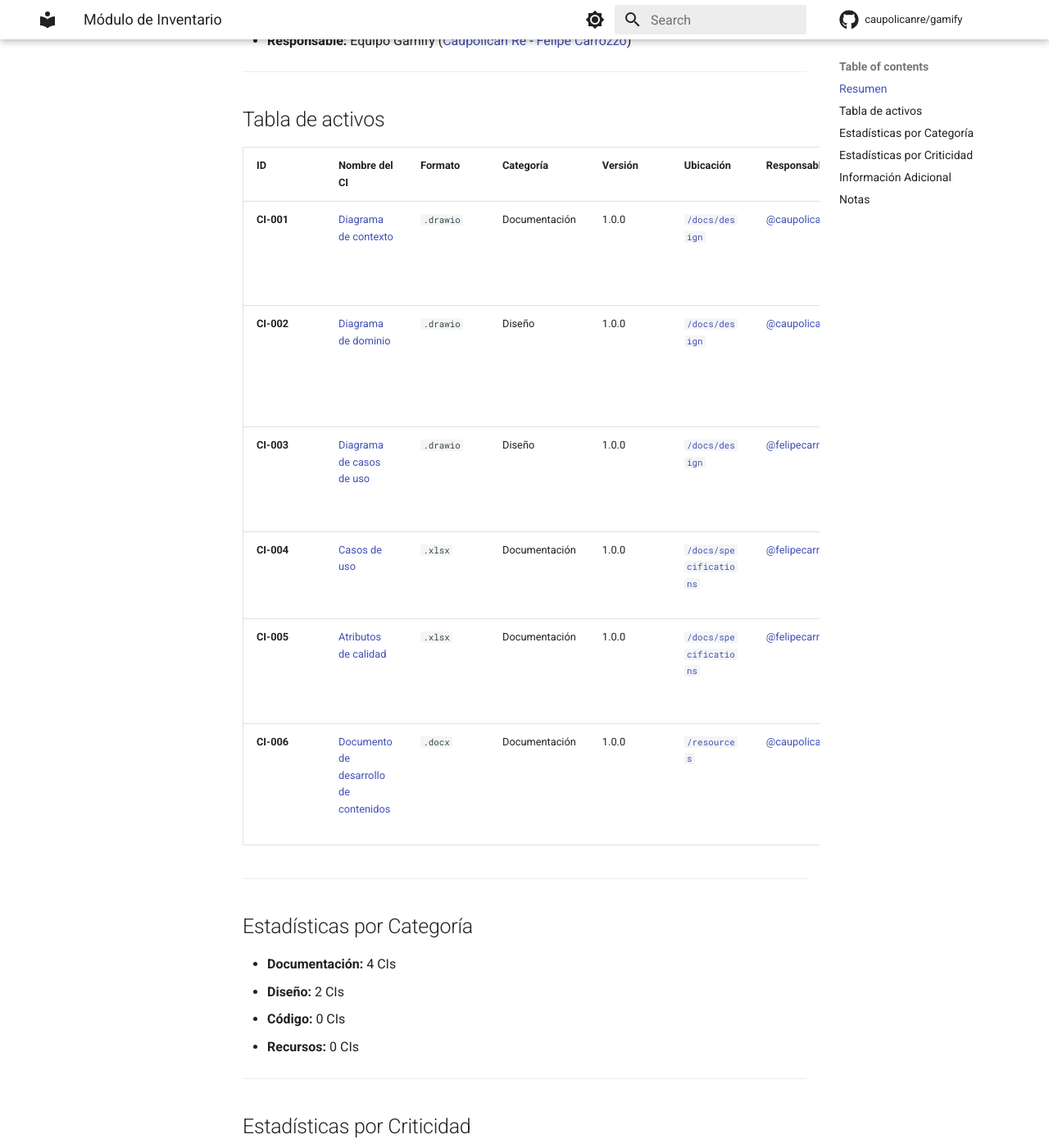
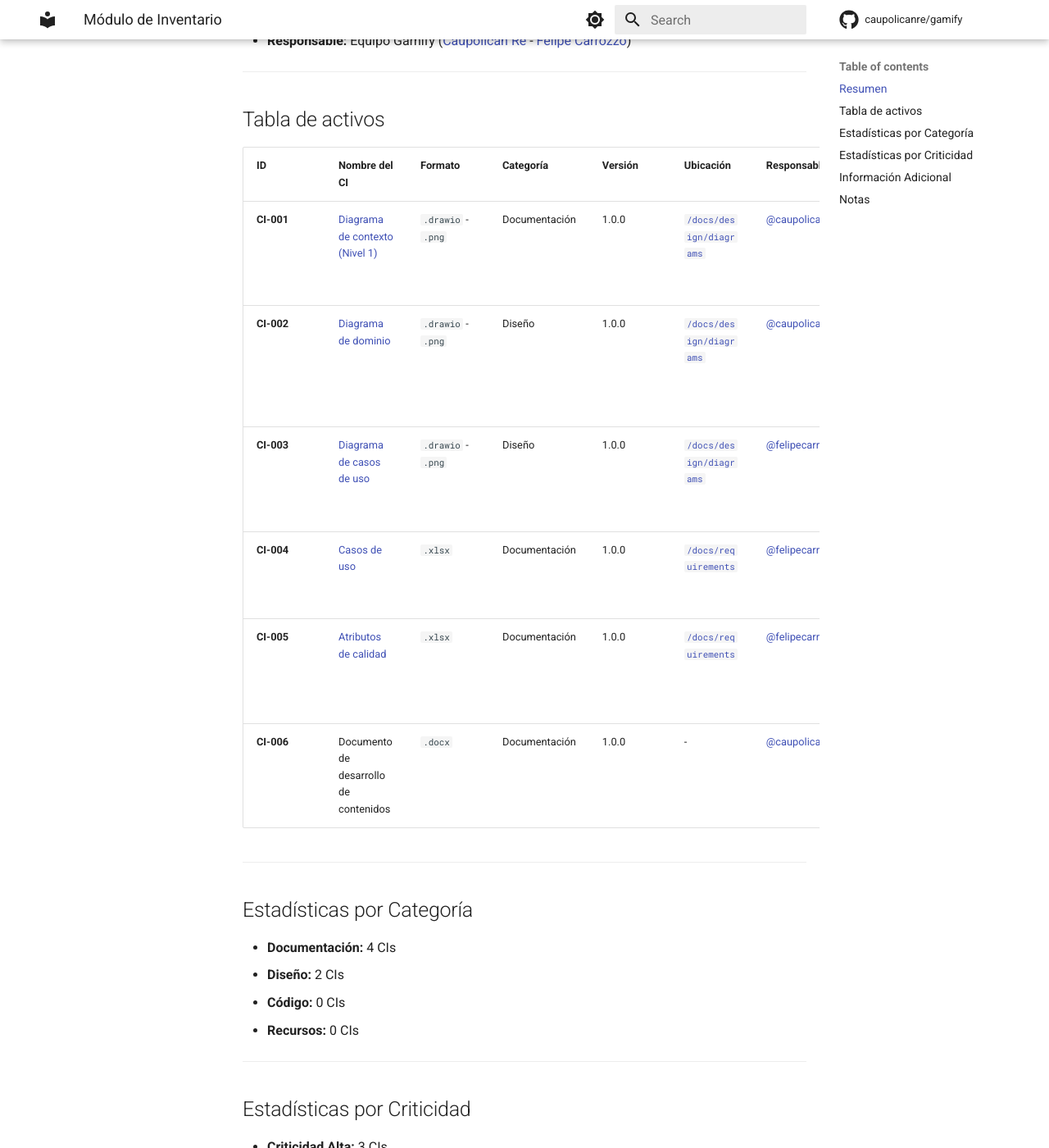
Before and after one commit to caupolicanre/software-engineering-gamify, an MkDocs documentation site: the page built from docs/CI_INVENTORY.md, in a window 1280 px wide and 1400 px high, scrolled down 435 px. Shown: the whole window at 82% size. Built offline with MkDocs 1.6.1 and Material for MkDocs 9.7.7, drawn with Linux system fonts in a browser that asks for light colours; comment, search, counter and statistics services are not loaded.

Commit message:
docs: update CI inventory with file links and formats

```diff
--- a/docs/CI_INVENTORY.md
+++ b/docs/CI_INVENTORY.md
@@ -14,12 +14,12 @@
 
 | ID | Nombre del CI | Formato | Categoría | Versión | Ubicación | Responsable | Criticidad | Justificación | Última Modificación |
 |------|---------|---------|-----------|---------|-----------|-------------|------------|---------------|---------------------|
-| **CI-001** | [Diagrama de contexto]() | `.drawio` | Documentación | 1.0.0 | [`/docs/design`](./design) | [@caupolicanre](https://github.com/caupolicanre) | **Alta** | Representa el sistema y sus interacciones con actores externos. | 2025-08-28 |
-| **CI-002** | [Diagrama de dominio]() | `.drawio` | Diseño | 1.0.0 | [`/docs/design`](./design) | [@caupolicanre](https://github.com/caupolicanre) | **Alta** | Representa gráficamente la interacción entre actores y funcionalidades del sistema. | 2025-08-28 |
-| **CI-003** | [Diagrama de casos de uso]() | `.drawio` | Diseño | 1.0.0 | [`/docs/design`](./design) | [@felipecarrozzo](https://github.com/felipecarrozzo) | **Media** | Describe las entidades principales del negocio y sus relaciones. | 2025-08-28 |
-| **CI-004** | [Casos de uso]() | `.xlsx` | Documentación | 1.0.0 | [`/docs/specifications`](./specifications) | [@felipecarrozzo](https://github.com/felipecarrozzo) | **Media** | Define el alcance funcional del sistema. | 2025-08-28 |
-| **CI-005** | [Atributos de calidad]() | `.xlsx` | Documentación | 1.0.0 | [`/docs/specifications`](./specifications) | [@felipecarrozzo](https://github.com/felipecarrozzo) | **Alta** | Documento de soporte al diseño y validación de la arquitectura. | 2025-08-28 |
-| **CI-006** | [Documento de desarrollo de contenidos]() | `.docx` | Documentación | 1.0.0 | [`/resources`](./resources) | [@caupolicanre](https://github.com/caupolicanre) | **Baja** | Permite rastrear decisiones previas tomadas en el desarrollo. | 2025-08-28 |
+| **CI-001** | [Diagrama de contexto (Nivel 1)](./design/diagrams/images/diagrama_contexto_lv1.png) | `.drawio` - `.png` | Documentación | 1.0.0 | [`/docs/design/diagrams`](./design/diagrams/) | [@caupolicanre](https://github.com/caupolicanre) | **Alta** | Representa el sistema y sus interacciones con actores externos. | 2025-08-28 |
+| **CI-002** | [Diagrama de dominio](./design/diagrams/images/diagrama_dominio.png) | `.drawio` - `.png` | Diseño | 1.0.0 | [`/docs/design/diagrams`](./design/diagrams/) | [@caupolicanre](https://github.com/caupolicanre) | **Alta** | Representa gráficamente la interacción entre actores y funcionalidades del sistema. | 2025-08-28 |
+| **CI-003** | [Diagrama de casos de uso](./design/diagrams/images/diagrama_casos_uso.png) | `.drawio` - `.png` | Diseño | 1.0.0 | [`/docs/design/diagrams`](./design/diagrams/) | [@felipecarrozzo](https://github.com/felipecarrozzo) | **Media** | Describe las entidades principales del negocio y sus relaciones. | 2025-08-28 |
+| **CI-004** | [Casos de uso](./requirements/casos_uso.xlsx) | `.xlsx` | Documentación | 1.0.0 | [`/docs/requirements`](./requirements/) | [@felipecarrozzo](https://github.com/felipecarrozzo) | **Media** | Define el alcance funcional del sistema. | 2025-08-28 |
+| **CI-005** | [Atributos de calidad](./requirements/atributos_calidad.xlsx) | `.xlsx` | Documentación | 1.0.0 | [`/docs/requirements`](./requirements/) | [@felipecarrozzo](https://github.com/felipecarrozzo) | **Alta** | Documento de soporte al diseño y validación de la arquitectura. | 2025-08-28 |
+| **CI-006** | Documento de desarrollo de contenidos | `.docx` | Documentación | 1.0.0 | - | [@caupolicanre](https://github.com/caupolicanre) | **Baja** | Permite rastrear recursos auxiliares del proyecto. | 2025-08-28 |
 
 ---
 
@@ -40,7 +40,7 @@
 
 ## Información Adicional
 - **Tamaño total:** 552 KB
-- **Formatos de archivo:** `.drawio`, `.xlsx`, `.docx`
+- **Formatos de archivo:** `.drawio`, `.xlsx`, `.docx`, `.png`
 
 ---
 
```
